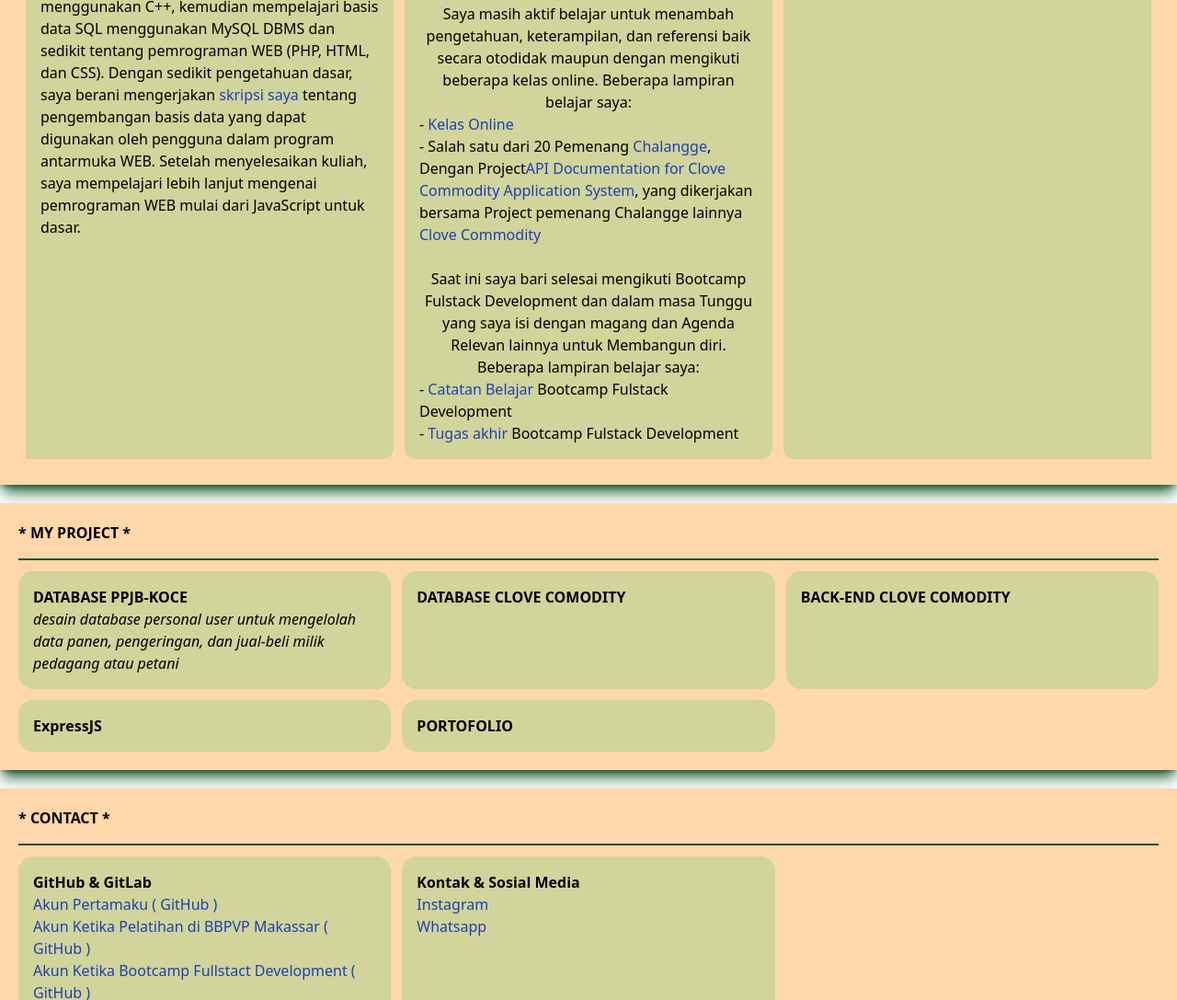
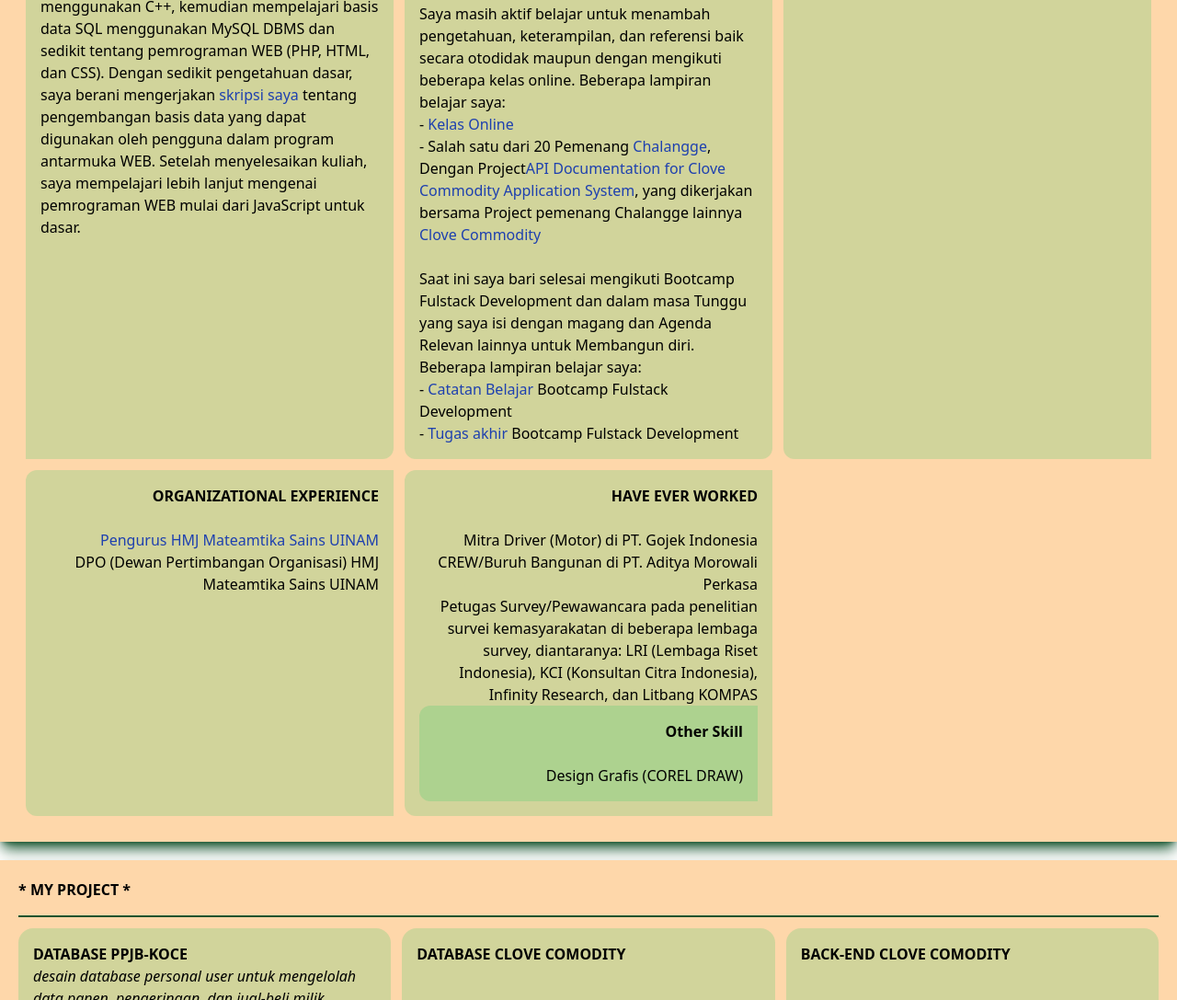
Before and after one commit to Herianto-S-Mat/portofilio-tailwind, a website: page public/index.html in a window 1280 px wide. Shown: the part 611-1698 px from the top of the page at 92% size. Drawn offline with Linux system fonts and the light colour scheme.

Commit message:
Update introduce.html

```diff
--- a/public/section/introduce.html
+++ b/public/section/introduce.html
@@ -35,7 +35,7 @@
 <!--   <a href="#" class="text-blue-800 hover:text-blue-400">ExpressJS, </a> -->
   <a href="https://hapi.dev/" class="text-blue-800 hover:text-blue-400 ">HapiJS, </a>
 <!--   <a href="#" class="text-blue-800 hover:text-blue-400 ">Jest, </a> -->
-  <a href="https://swagger.io/" class="text-blue-800 hover:text-blue-400 ">Swegger, </a>
+  <a href="https://swagger.io/" class="text-blue-800 hover:text-blue-400 ">Swegger </a>
   <!-- <a href="#" class="text-blue-800 hover:text-blue-400 ">NestJS, </a> -->
 </div>
 <!-- timeline of introduce -->
@@ -52,26 +52,41 @@
   <div class="p-4 text-center m-auto bg-green-500 bg-opacity-20 rounded-xl">
     <img class="border-8 rounded-full w-32 h-32 m-auto" src="img/me.jpg" alt="herianto">
     <h2 class="font-semibold">ME NOW</h2><br>
-    <p >
+    <p class="text-left">
       Saya masih aktif belajar untuk menambah pengetahuan, keterampilan, dan referensi baik secara otodidak maupun dengan mengikuti beberapa kelas online.
       Beberapa lampiran belajar saya: <br>
-    </p>
-    <p class="text-left">
       - <a class="text-blue-800 " href="https://www.dicoding.com/users/heri_bugis/academies">Kelas Online</a><br>
       - Salah satu dari 20 Pemenang <a class="text-blue-800 hover:text-blue-400" href="https://www.dicoding.com/users/heri_bugis/winningapps">Chalangge</a>, Dengan Project<a href="https://api-clove.vercel.app/" class="text-blue-800 hover:text-blue-400">API Documentation for Clove Commodity Application System</a>, yang dikerjakan bersama Project pemenang <a href="https://www.dicoding.com/users/onlyhasbi/winningapps"></a>Chalangge lainnya <a href="https://clove-comodity.vercel.app/" class="text-blue-800 hover:text-blue-400">Clove Commodity</a><br>
       <br>
-    </p>
-    <p>
       Saat ini saya bari selesai mengikuti Bootcamp Fulstack Development dan dalam masa Tunggu yang saya isi dengan magang dan Agenda Relevan lainnya untuk Membangun diri.
       Beberapa lampiran belajar saya: <br>
-    <p class="text-left">
       - <a href="https://docs.google.com/spreadsheets/d/1Zo0nAyPPQIYuJIKNEhrG7M6eDPgcHdUlpp5g7a5bLyA/edit?usp=sharing" class="text-blue-800 hover:text-blue-400">Catatan Belajar</a> Bootcamp Fulstack Development<br>
       - <a href="https://gitlab.com/MadeBy-Herianto/internet-banking" class="text-blue-800 hover:text-blue-400">Tugas akhir</a> Bootcamp Fulstack Development<br>
-  </p>
+    </p>
   </div>
   <div class="p-4 text-right bg-green-500 bg-opacity-20 rounded-l-xl">
     <h2 class="font-semibold">TO THE FUTURE</h2><br>
       saya tidak tahu kemana takdir akan membawa saya, tapi akan saya dedikasikan usaha untuk melakukan yang hal-hal terbaik di setiap kesempatan.
       saya siap untuk:
   </div>
+  <div class="p-4 text-right bg-green-500 bg-opacity-20 rounded-l-xl">
+    <h2 class="font-semibold">ORGANIZATIONAL EXPERIENCE</h2><br>
+    <ul class="p-3">
+      <li><a href="https://www.instagram.com/hmj_mtksains/" class="text-blue-800 hover:text-blue-400">Pengurus HMJ Mateamtika Sains UINAM</a></li>
+      <li>DPO (Dewan Pertimbangan Organisasi) HMJ Mateamtika Sains UINAM</li>
+    </ul>
+  </div>
+  <div class="p-4 text-right bg-green-500 bg-opacity-20 rounded-l-xl">
+    <h2 class="font-semibold">HAVE EVER WORKED</h2><br>
+    <ul class="p-3">
+      <li><a href="">Mitra Driver (Motor) di PT. Gojek Indonesia</a></li>
+      <li>CREW/Buruh Bangunan di PT. Aditya Morowali Perkasa</li>
+      <li>Petugas Survey/Pewawancara pada penelitian survei kemasyarakatan di beberapa lembaga survey, diantaranya: LRI (Lembaga Riset Indonesia), KCI (Konsultan Citra Indonesia), Infinity Research, dan Litbang KOMPAS</li>
+    </ul>
+    <div class="p-4 text-right bg-green-500 bg-opacity-20 rounded-l-xl">
+    <h2 class="font-semibold">Other Skill</h2><br>
+    <ul class="p-3">
+      <li>Design Grafis (COREL DRAW)</a></li>
+    </ul>
+  </div>
 </div>
```
